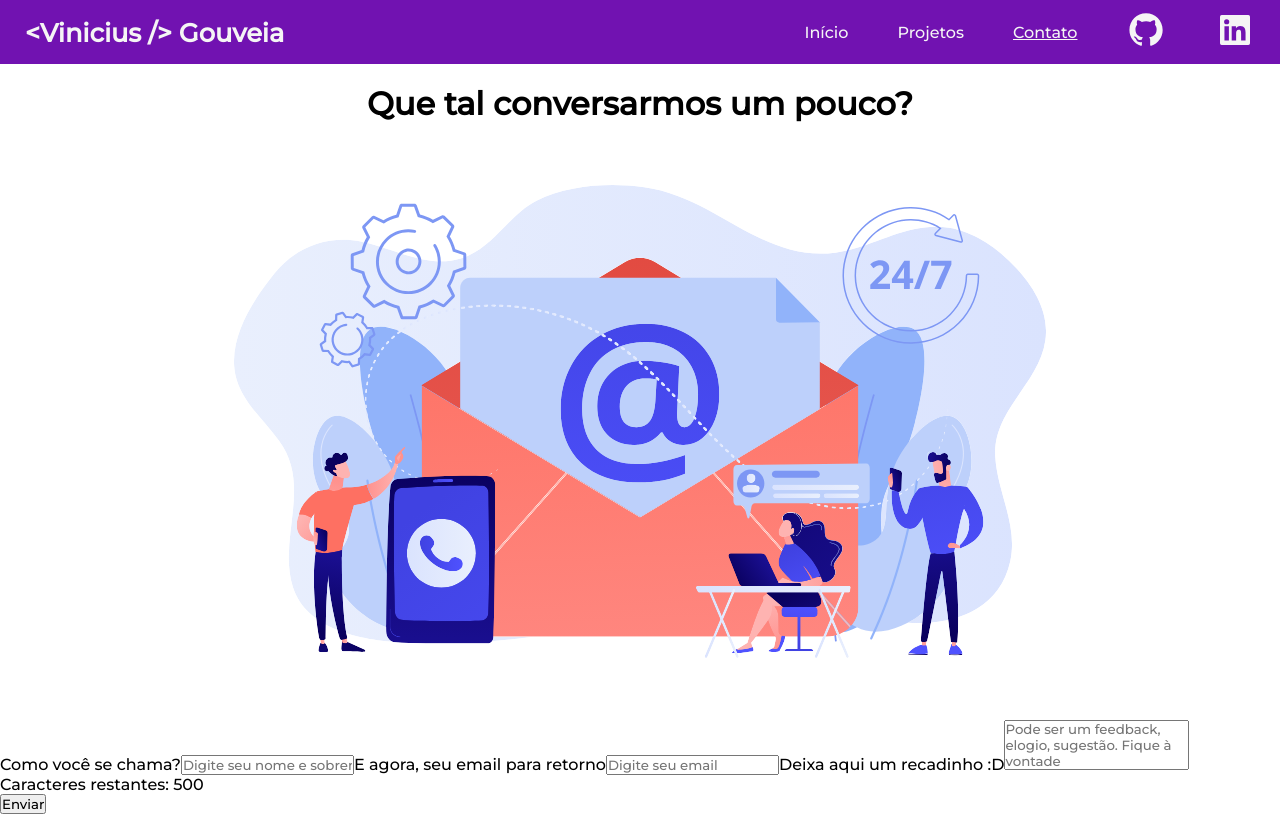
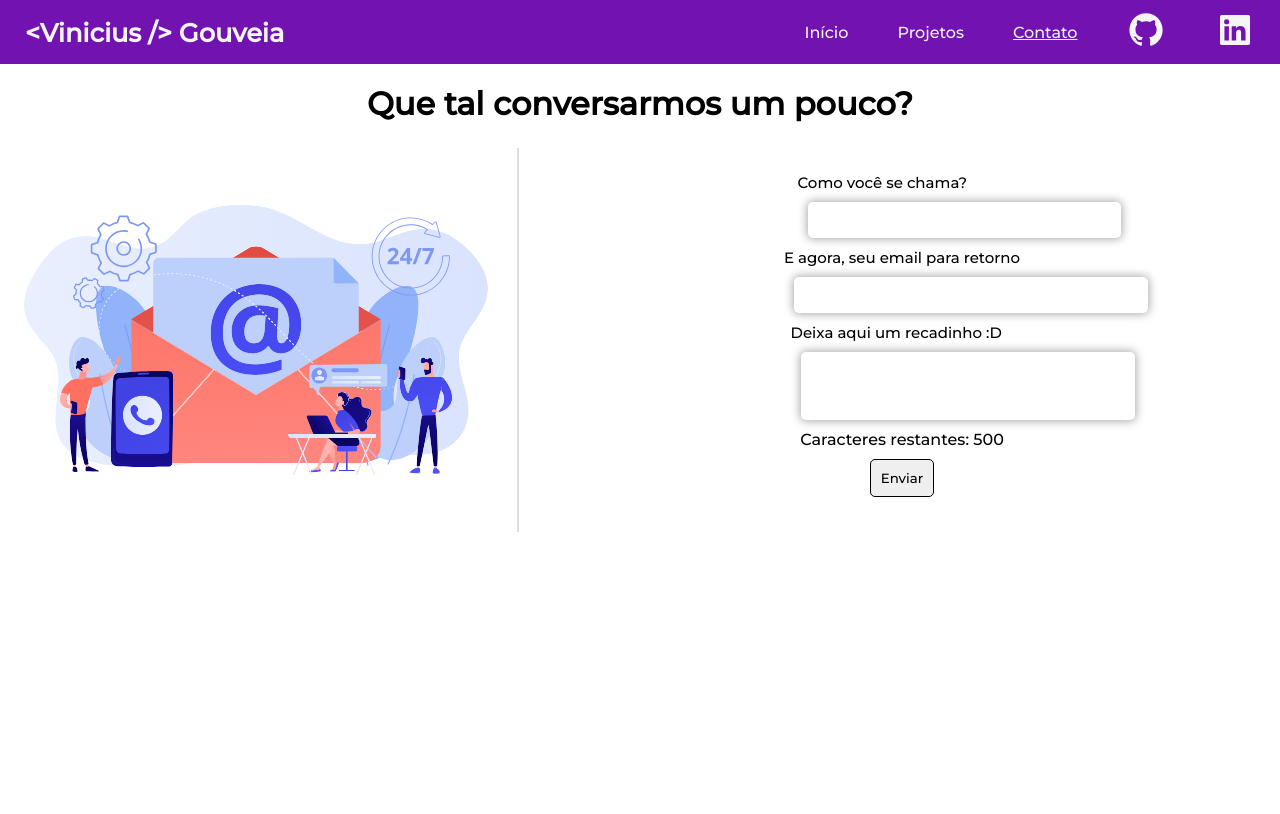
Before and after one commit to vinigofr/vinigofr.github.io, a React (Create React App) app: page / in a window 1280 px wide. Both pictures are taken after a click on the element "Contato". Built offline with nearby package versions, Linux system fonts and the light colour scheme; the HTML template or start-up script is replaced by a standard one.

Commit message:
Finaliza parcialmente a area de contato

```diff
--- a/src/Components/Contact.jsx
+++ b/src/Components/Contact.jsx
@@ -2,7 +2,7 @@ import React, { useState, useEffect } from "react";
 import { init, send } from "emailjs-com";
 import Loading from "./Nav/Loading";
 import verifyData from "../Helpers/verifyData";
-import contact from "../Images/contact.svg"
+import contact from "../Images/contact.svg";
 init("user_3bguTCeUpXJpsAeCpvezS");
 
 function Contact() {
@@ -64,9 +64,9 @@ function Contact() {
   return (
     <div>
       <h1 className="page-title">Que tal conversarmos um pouco?</h1>
-      <div>
-        <img className="main-page-image" src={contact} alt="Foto de variados meios de comunicação"/>
-      </div>
+      <div className="contact-section">
+        <img className="main-contact-image" src={contact} alt="Foto de variados meios de comunicação" />
+        <span className="divider"></span>
         <form onSubmit={onSubmit} className="contact-forms">
           <label className="input-label">
             Como você se chama?
@@ -113,6 +113,7 @@ function Contact() {
         </form>
         <Loading stat={stat} />
       </div>
+    </div>
   );
 }
 
--- a/src/Styles/general-style.css
+++ b/src/Styles/general-style.css
@@ -37,7 +37,6 @@
 
 @media screen and (min-width: 769px) {
   .divider {
-    flex-grow: 1;
     border-left: 2px solid rgba(0, 0, 0, 0.13);
     margin: 5px;
   }
@@ -64,7 +63,6 @@
     padding: 10px;
     box-shadow: 0 0 25px 1px #00000059;
     width: 40%;
-    /* max-width: 300px; */
   }
 
   .project-card h3 {
@@ -114,6 +112,66 @@
   .main-project-image {
     width: 35%;
   }
+
+  .main-contact-image {
+    width: 40%;
+  }
+
+  .contact-section {
+    display: flex;
+    padding-top: 20px;
+  }
+
+  .contact-forms {
+    display: flex;
+    flex-direction: column;
+    align-items: center;
+    padding: 30px 30px;
+    margin: 0px 20px;
+    width: 100%;
+  }
+
+  .contact-input {
+    display: flex;
+    justify-content: center;
+    border-radius: 5px;
+    border: 0;
+    padding: 10px;
+    margin: 10px 10px;
+    box-shadow: 0 0 10px 1px #00000059;
+    width: 150%;
+  }
+
+  /* Esse placeholder deve estar branco
+  para dar efeito no de baixo */
+  .contact-input::placeholder {
+    color: #ffffff;
+  }
+
+  .contact-input:focus {
+    transition: 0.3s;
+    outline: none;
+    background-color: #7112b1b6;
+    box-shadow: 0 0 10px 5px #7112b157;
+    color: #ffffff;
+  }
+
+  .contact-input:not(:focus) {
+    transition: 0.3s;
+  }
+
+  .input-label {
+    font-size: 15px;
+    font-family: 'Montserrat', 'Times New Roman', Times, serif;
+  }
+
+  .contact-forms button {
+    border-radius: 5px;
+    border: 1px solid;
+    padding: 10px;
+    margin: 10px 10px;
+  }
+
 }
 
 @media screen and (max-width: 768px) {
@@ -224,6 +282,12 @@
     margin-right: auto;
   }
 
+  .main-contact-image {
+    display: flex;
+    width: 50%;
+    margin: 0 auto;
+  }
+
   .tech-container {
     display: flex;
     margin-left: auto;
```
Lines whose indentation alone changed are shown as unchanged.
